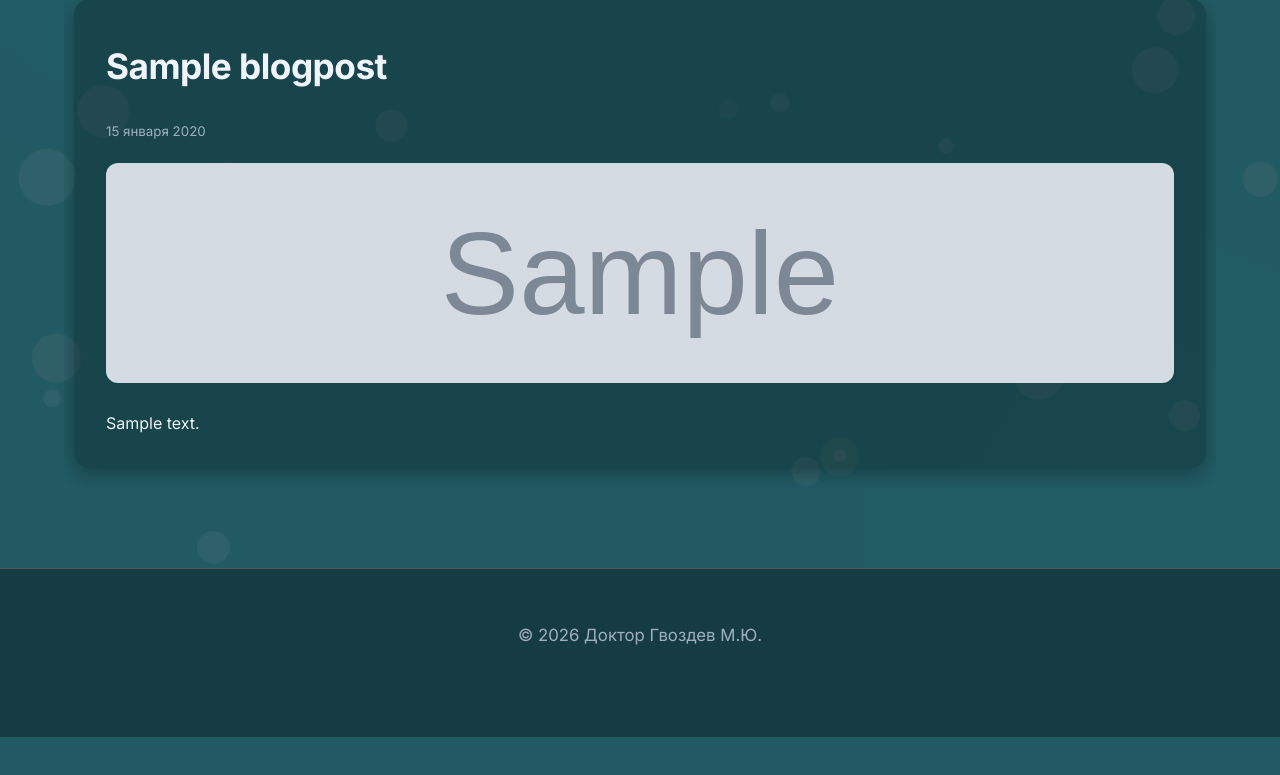
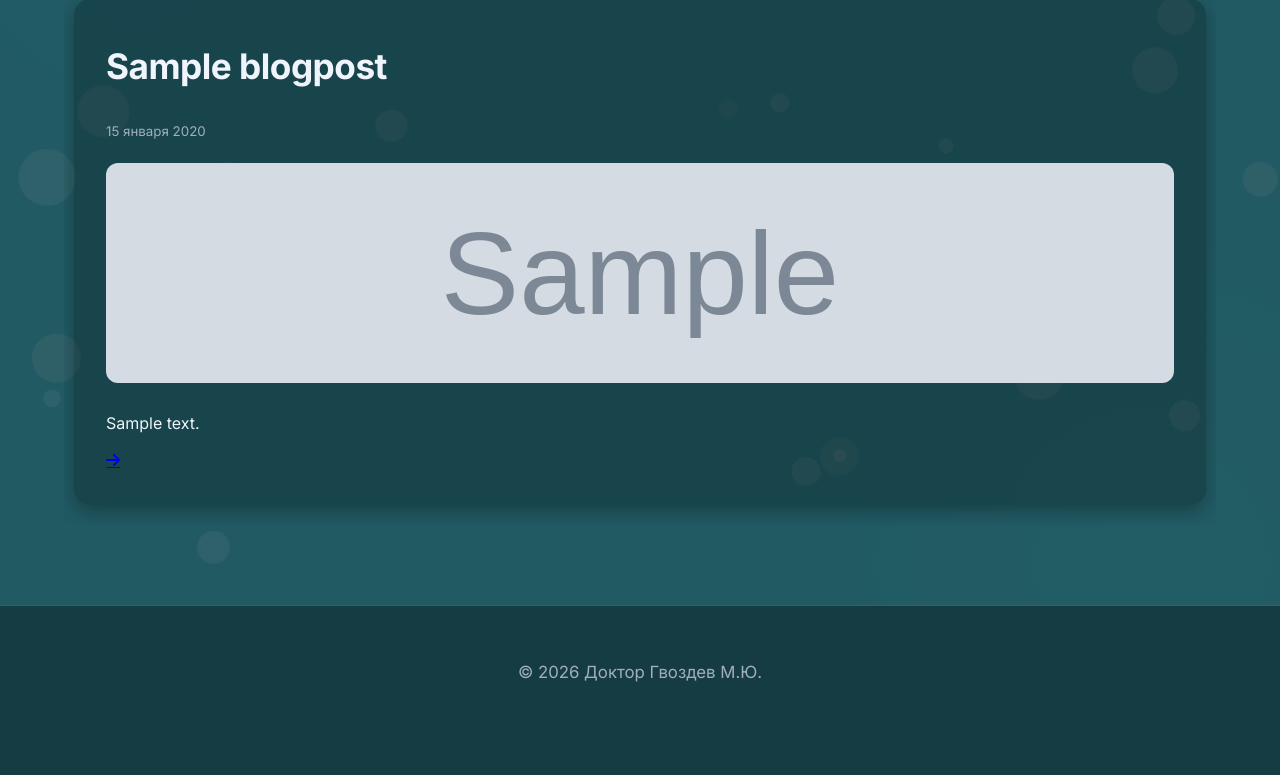
Before and after one commit to danya257/urogineco, a Django app: page /diary/ in a window 1280 px wide. Shown: the part 287-1062 px from the top of the page. Before the commit the page ends 1024 px from the top, so only its background shows below. Run offline with Django 5.2, Linux system fonts and the light colour scheme; tables that the repository leaves empty hold one stand-in row (values such as "Sample post"); grey boxes marked "Sample" are stand-in pictures; some libraries are stand-ins or nearby versions.

Commit message:
Добавлена кнопка-стрелка в дневнике для перехода к мероприятию, кнопка добавления отзыва на странице отзывов

```diff
--- a/core/templates/diary.html
+++ b/core/templates/diary.html
@@ -38,6 +38,11 @@
           <img src="{{ post.image.url }}" alt="{{ post.title }}" class="blog-img" style="width:100%; height:220px; object-fit:cover; border-radius:12px; margin:1.2rem 0;">
         {% endif %}
         <div>{{ post.content|safe }}</div>
+        {% if post.related_event %}
+          <a href="{% url 'event_report' post.related_event.id %}" class="event-diary-link" title="Перейти к мероприятию" style="display: inline-flex; margin-top: 1rem;">
+            <i class="fas fa-arrow-right"></i>
+          </a>
+        {% endif %}
       </article>
       {% empty %}
       <p style="text-align: center; color: var(--text-secondary); margin-top: 2rem;">Записей пока нет.</p>
--- a/core/templates/reviews.html
+++ b/core/templates/reviews.html
@@ -77,6 +77,8 @@
     <div class="container">
       <h1>Отзывы пациенток</h1>
       <p>Благодарности и истории выздоровления</p>
+
+      <a href="{% url 'add_review' %}" class="btn" style="margin-bottom: 2rem;">Оставить отзыв</a>
 
       {% if testimonials %}
       <div class="carousel-container">
```
